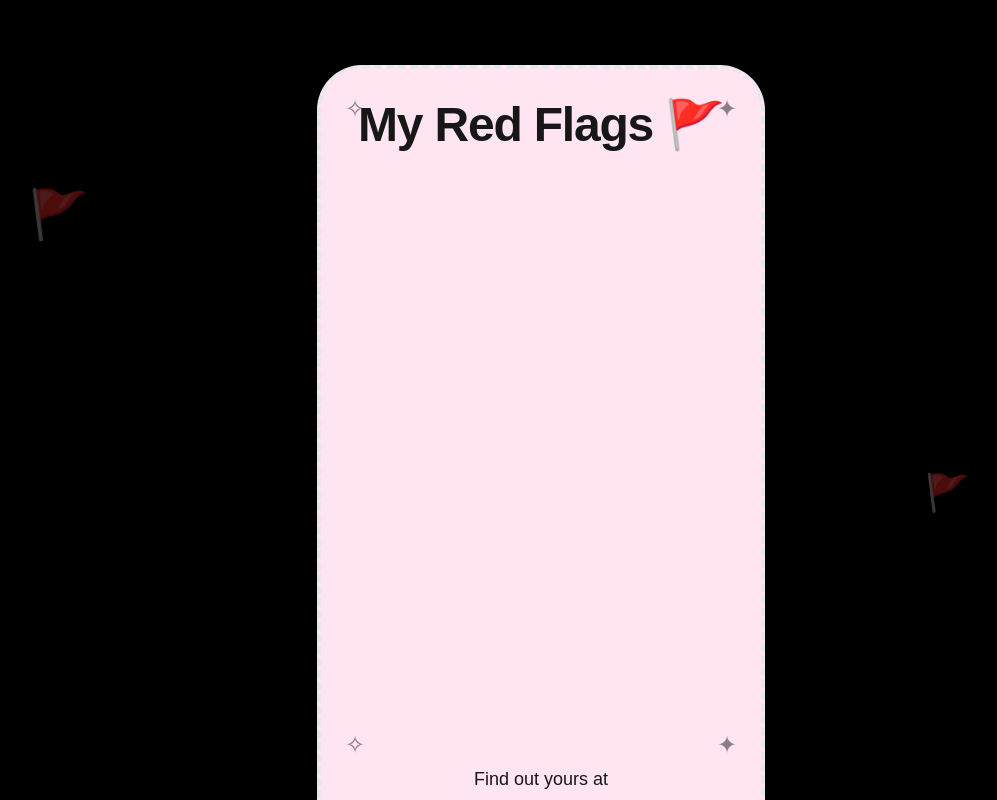
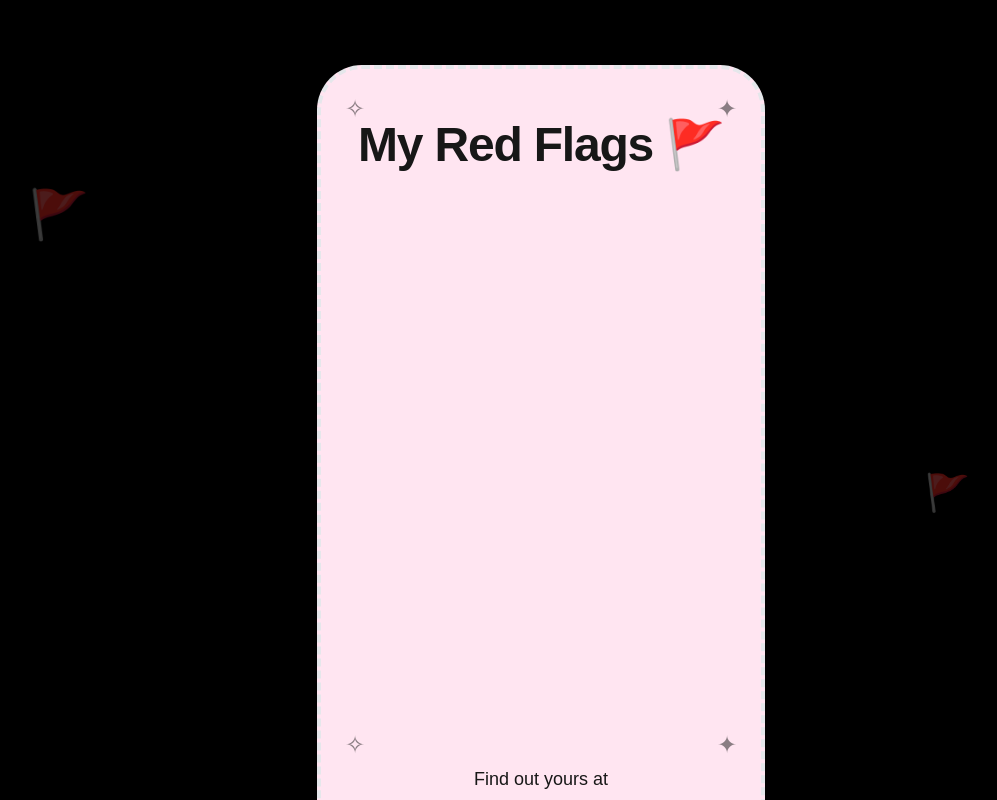
Before and after one commit to kartikeyegupta/whereismybae, a Next.js app: page /results in a window 1280 px wide. Shown: the top 800 px of the page, without its empty margins (99-1096 px from the left). Built offline with nearby package versions, Linux system fonts and the light colour scheme.

Commit message:
try again

```diff
--- a/app/results/page.tsx
+++ b/app/results/page.tsx
@@ -114,7 +114,7 @@
             <div className="absolute bottom-24 right-6 text-2xl opacity-50">{currentTheme.decorations[3]}</div>
           </div>
 
-          <h1 className={`text-3xl sm:text-4xl md:text-5xl font-bold mb-8 sm:mb-10 text-center text-${currentTheme.text} tracking-tight`}>
+          <h1 className={`text-3xl sm:text-4xl md:text-5xl font-bold mb-8 mt-5 sm:mb-10 text-center text-${currentTheme.text} tracking-tight`}>
             My Red Flags 🚩
           </h1>
 
```
